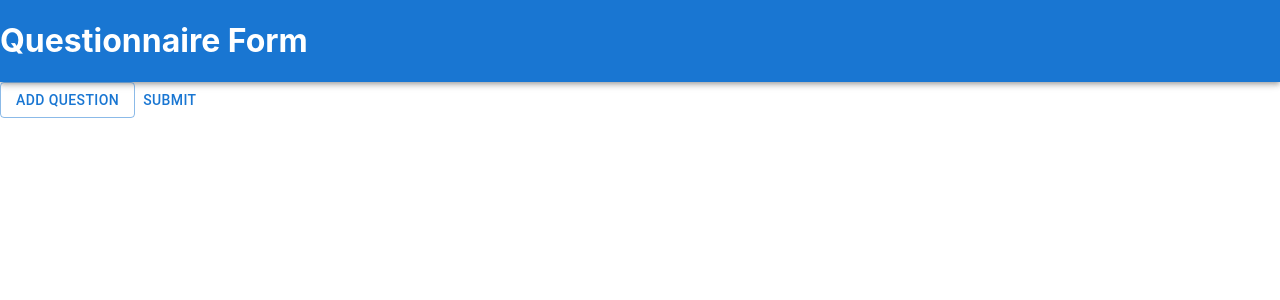
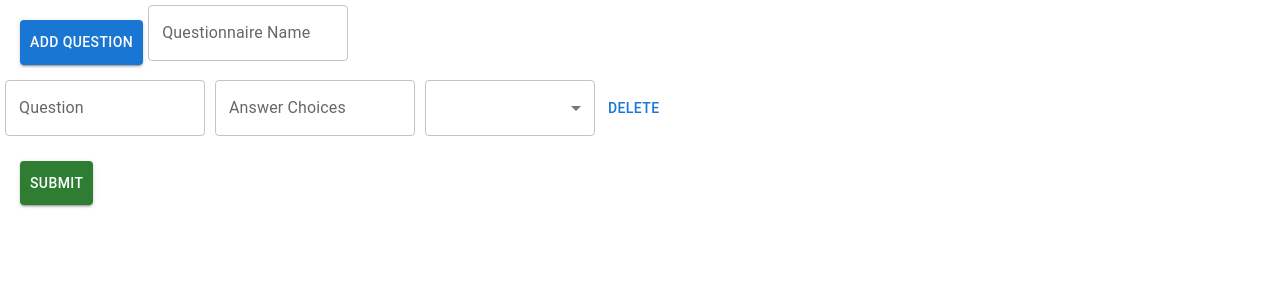
Before and after one commit to LeoHacopian/techo-researcher-portal, a React (Create React App) app: page / in a window 1280 px wide. Shown: the top 300 px of the page. Built offline with nearby package versions, Linux system fonts and the light colour scheme.

Commit message:
Creates Functional Delete and Submit Buttons

```diff
--- a/package.json
+++ b/package.json
@@ -12,6 +12,7 @@
     "react": "^18.2.0",
     "react-dom": "^18.2.0",
     "react-scripts": "5.0.1",
+    "uuid": "^9.0.0",
     "web-vitals": "^2.1.4"
   },
   "scripts": {
--- a/src/Components/App/App.js
+++ b/src/Components/App/App.js
@@ -1,14 +1,12 @@
 import './App.css';
 
-import QPortal from '../qPortal/qPortal';
-
-
+import QForm from '../qForm/qForm';
 
 function App() {
   return (
     <div className="App">
 
-      <QPortal/>
+      <QForm/>
 
     </div>
   );
--- /dev/null
+++ b/src/Components/qForm/qForm.css
@@ -0,0 +1,13 @@
+#AddButton {
+    padding: 10px;
+    margin-top: 20px;
+    margin-bottom: 10px;
+    margin-left: 20px;
+}
+
+#SubmitButton {
+    padding: 10px;
+    margin-top: 20px;
+    margin-bottom: 10px;
+    margin-left: 20px;
+}
--- a/src/Components/qForm/qForm.js
+++ b/src/Components/qForm/qForm.js
@@ -1,38 +1,110 @@
+import './qForm.css'
+import { Button, MenuItem, Select, TextField } from "@mui/material";
+import React, { useState } from 'react';
+import { v4 as uuidv4 } from 'uuid';
 
-import {Button, TextField, MenuItem, Select} from "@mui/material";
+function QForm() {
 
+  const [questions, setQuestions] = useState({
+    question: [
+      { id: uuidv4(), prompt: '', answers: [], type: '' },
+    ]
+  });
 
-function QForm(){
-       return(
-        <div className='Form'>
+  const [questionnaireName, setQuestionnaireName] = useState('');
 
+  const addQuestion = () => {
+    setQuestions({
+      question: [...questions.question, { id: uuidv4(), prompt: '', answers: [], type: '' },],
+    });
+  };
+
+  const handleChangeInput = (id, event) => {
+    const newQuestions = questions.question.map(i => {
+      if (id === i.id) {
+        i[event.target.name] = event.target.value
+      }
+      return i;
+    })
+    setQuestions({ question: newQuestions });
+  }
+
+  const handleSubmit = () => {
+    const isComplete = questions.question.every(
+      (question) =>
+        question.prompt.length > 0 &&
+        question.answers.length > 0 &&
+        question.type.length > 0
+    ) && questionnaireName.length > 0;
+
+    // If any field is missing a value, prevent submission
+    if (!isComplete) {
+      alert('Please fill out all fields');
+      return;
+    }
+
+    const questionsWithoutId = questions.question.map(({ id, ...rest }) => rest);
+    const questionnaire = { name: questionnaireName, question: questionsWithoutId };
+    console.log(JSON.stringify(questionnaire));
+  }
+
+  const handleRemoveFields = id => {
+    const values = [...questions.question];
+    values.splice(values.findIndex(value => value.id === id), 1);
+    setQuestions({ question: values });
+  }
+
+  return (
+
+    <form className='qPortal'>
+      <Button id='AddButton' variant='contained' onClick={addQuestion}>
+        Add question
+      </Button>
       <TextField
         style={{ width: "200px", margin: "5px" }}
+        name="name"
+        type="text"
+        label="Questionnaire Name"
+        value={questionnaireName}
+        onChange={event => setQuestionnaireName(event.target.value)}
+      />
+      {questions.question.map(q => (
+        <div key={q.id}>
+          <TextField
+            style={{ width: "200px", margin: "5px" }}
+            name="prompt"
             type="text"
             label="Question"
-         variant="outlined"
+            value={q.prompt}
+            onChange={event => handleChangeInput(q.id, event)}
           />
           <TextField
             style={{ width: "200px", margin: "5px" }}
+            name="answers"
             type="text"
             label="Answer Choices"
-         variant="outlined"
+            value={q.answers}
+            onChange={event => handleChangeInput(q.id, event)}
           />
           <Select
             style={{ width: "170px", margin: "5px" }}
-        labelId="demo-simple-select-label"
-        id="demo-simple-select"
+            name="type"
             label="Question Type"
+            value={q.type}
+            onChange={event => handleChangeInput(q.id, event)}
           >
             <MenuItem value={'Checkbox'}>Checkbox</MenuItem>
             <MenuItem value={'Button'}>Button</MenuItem>
             <MenuItem value={'NumberWheel'}>NumberWheel</MenuItem>
           </Select>
-
-        <Button>Delete</Button>
+          <Button onClick={() => handleRemoveFields(q.id)}>Delete</Button>
         </div>
-
-       )
+      ))}
+      <Button id='SubmitButton' variant='contained' color='success' onClick={handleSubmit}>
+        Submit
+      </Button>
+    </form>
+  );
 }
 
 export default QForm
--- a/src/Components/qPortal/qPortal.js
+++ /dev/null
@@ -1,38 +0,0 @@
-import React from "react";
-import {AppBar,Button} from "@mui/material";
-import QForm from '../qForm/qForm.js';
-
-
-export default class QPortal extends React.Component{
-  constructor(props){
-    super(props);
-    this.state = {
-      questions: []
-    };
-  }
-  addQuestion = () => {
-    const question = (
-      <QForm
-        key={this.state.questions.length}
-
-      />
-    );
-    var questions = this.state.questions.slice();
-    questions.push(question);
-    this.setState({ questions: questions });
-  };
-  render(){
-    return (
-        <div className='qPortal'>
-            <AppBar position='static'>
-                 <h1>Questionnaire Form</h1>
-            </AppBar>
-            <Button id="AddButton" variant='outlined' onClick={this.addQuestion}>
-                    Add question
-            </Button>
-            {this.state.questions}
-            <Button>Submit</Button>
-        </div>
-    )
-  }
-}
```
Also changed, not shown: src/Components/qPortal/qPortal.css (deleted), 1 other file (tests, documents, lock files or other folders). Lines whose indentation alone changed are shown as unchanged.
